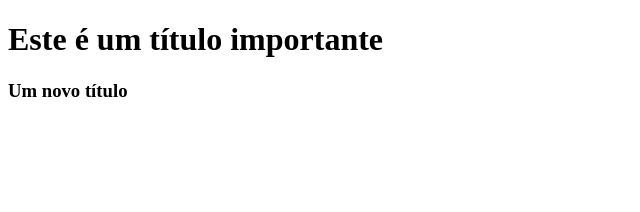
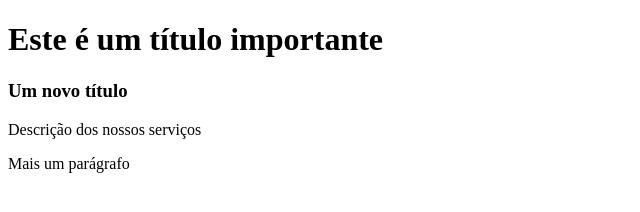
Before and after one commit to samueljdev/Fundamentos-HTML, a plain HTML site: page index.html in a window 1280 px wide. Shown: the whole page, without its empty margins (0-640 px from the left). Drawn offline with Linux system fonts and the light colour scheme.

Commit message:
Parágrafos

```diff
--- a/index.html
+++ b/index.html
@@ -12,6 +12,10 @@
     <h1>Este é um título importante</h1>
     <h3>Um novo título</h3>
 
+    <!-- 2 Parágrafos -->
+    <p>Descrição dos nossos serviços</p>
+    <p>Mais um parágrafo</p>
+
 </body>
 
 </html>
```
